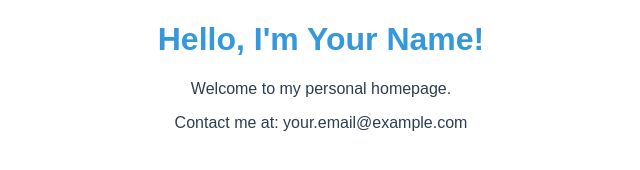
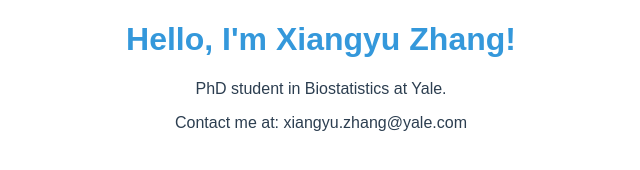
Before and after one commit to zxy0912/zxy0912.github.io, a plain HTML site: page index.html in a window 1280 px wide. Shown: the whole page, without its empty margins (319-959 px from the left). Drawn offline with Linux system fonts and the light colour scheme.

Commit message:
Update index.html

```diff
--- a/index.html
+++ b/index.html
@@ -1,7 +1,7 @@
 <!DOCTYPE html>
 <html>
 <head>
-    <title>My Personal Homepage</title>
+    <title>Xiangyu Zhang</title>
     <meta charset="UTF-8">
     <style>
         body { text-align: center; font-family: Arial, sans-serif; }
@@ -10,8 +10,8 @@
     </style>
 </head>
 <body>
-    <h1>Hello, I'm Your Name!</h1>
-    <p>Welcome to my personal homepage.</p>
-    <p>Contact me at: your.email@example.com</p>
+    <h1>Hello, I'm Xiangyu Zhang!</h1>
+    <p>PhD student in Biostatistics at Yale.</p>
+    <p>Contact me at: xiangyu.zhang@yale.com</p>
 </body>
 </html>
```
